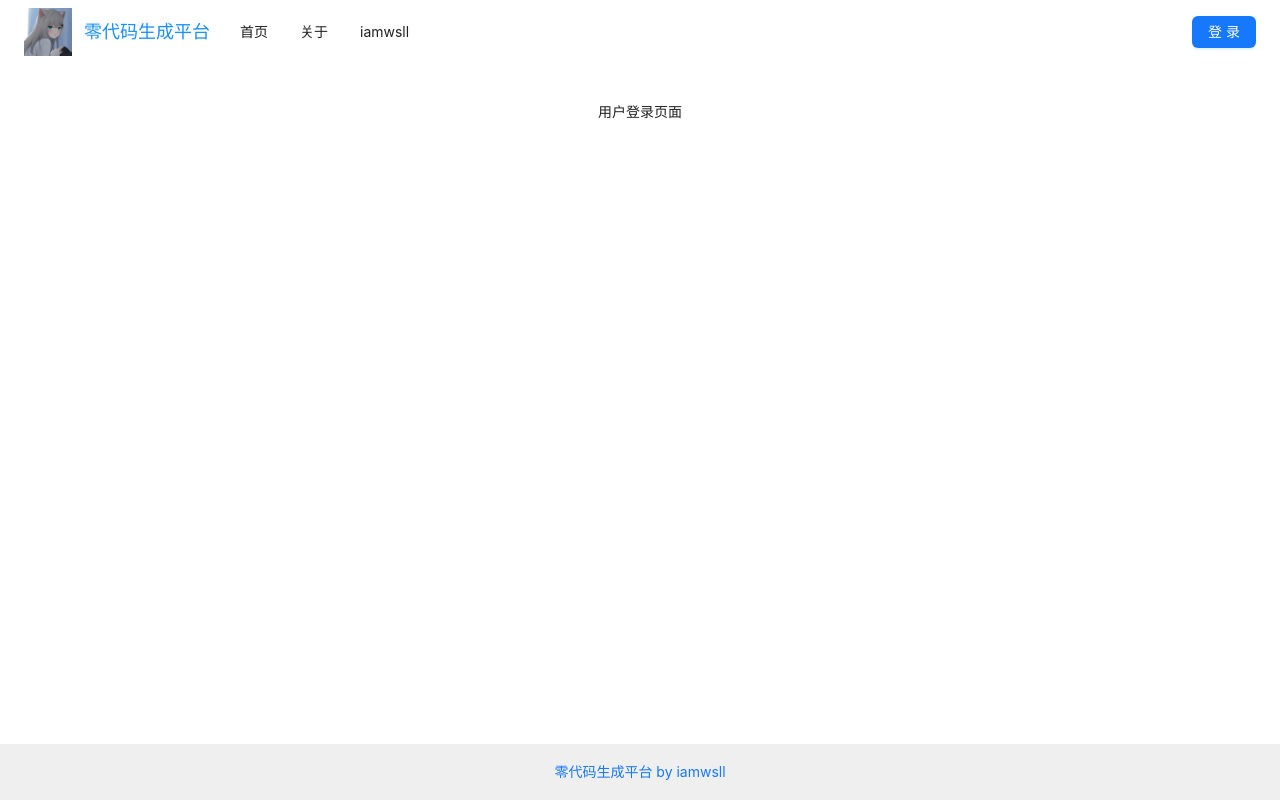
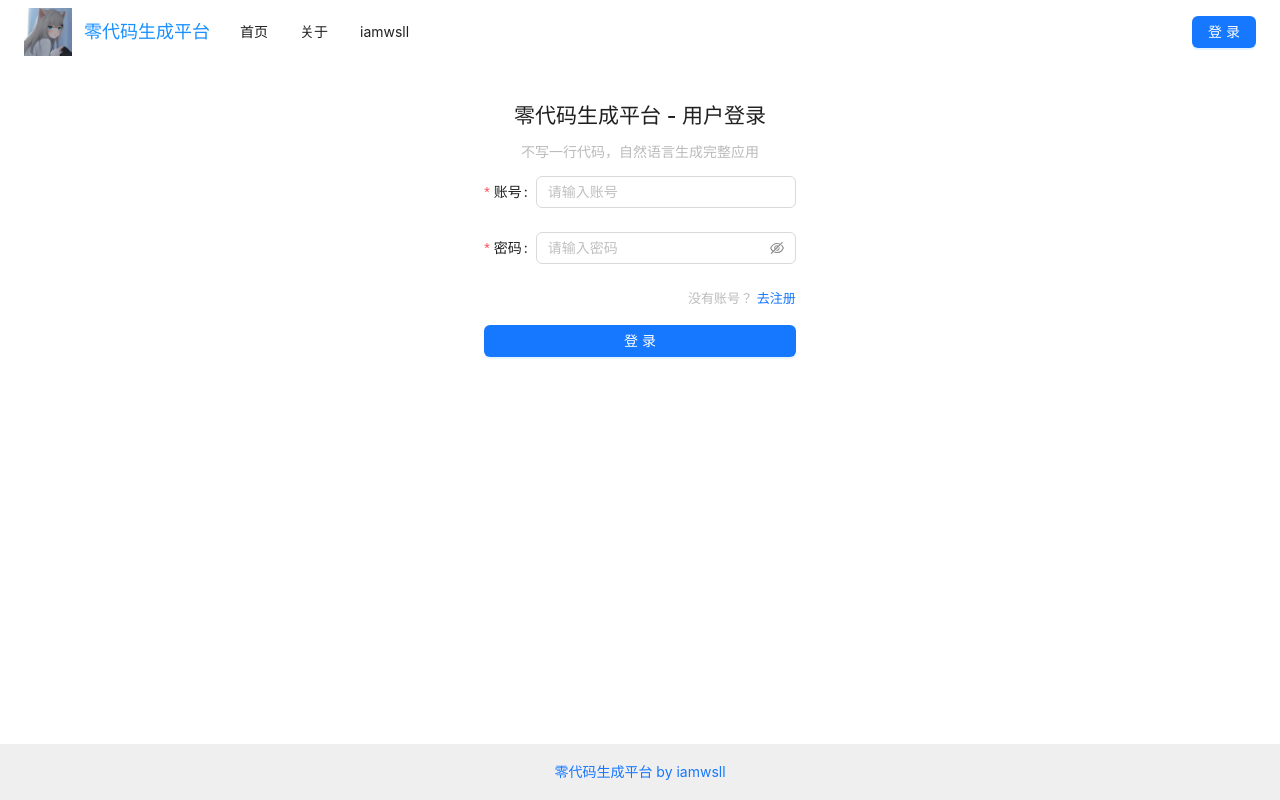
Before and after one commit to iamwsll/AI-code-generate-platform, a Vue app in the folder ai-code-frontend/: page /user/login in a window 1280 px wide. Built offline with nearby package versions, Linux system fonts and the light colour scheme; no server answers.

Commit message:
add user login page with form validation and submission handling

```diff
--- a/ai-code-frontend/src/pages/user/UserLoginPage.vue
+++ b/ai-code-frontend/src/pages/user/UserLoginPage.vue
@@ -1,8 +1,89 @@
+<template>
+  <div id="userLoginPage">
+    <h2 class="title">零代码生成平台 - 用户登录</h2>
+    <div class="desc">不写一行代码，自然语言生成完整应用</div>
+    <a-form :model="formState" name="basic" autocomplete="on" @finish="handleSubmit">
+      <a-form-item label="账号"   name="userAccount" :rules="[{ required: true, message: '请输入账号' }]">
+        <a-input v-model:value="formState.userAccount" placeholder="请输入账号" />
+      </a-form-item>
+      <a-form-item
+        label="密码"
+        name="userPassword"
+        :rules="[
+          { required: true, message: '密码不能为空' },
+          { min: 8, message: '密码不能小于 8 位' },
+        ]"
+      >
+        <a-input-password v-model:value="formState.userPassword" placeholder="请输入密码" />
+      </a-form-item>
+      <div class="tips">
+        没有账号？
+        <RouterLink to="/user/register">去注册</RouterLink>
+      </div>
+      <a-form-item>
+        <a-button type="primary" html-type="submit" style="width: 100%">登录</a-button>
+      </a-form-item>
+    </a-form>
+  </div>
+</template>
+
 <script setup lang="ts">
+import { reactive } from 'vue'
+import { useRouter } from 'vue-router'
+import { useLoginUserStore } from '@/stores/loginUser.ts'
+import { message } from 'ant-design-vue'
+import { login } from '@/api/userController.ts'
+
+const formState = reactive<API.UserLoginRequest>({
+  userAccount: '',
+  userPassword: '',
+})
+
+const router = useRouter()
+const loginUserStore = useLoginUserStore()
+
+/**
+ * 提交表单
+ * @param values
+ */
+const handleSubmit = async (values: any) => {
+  const res = await login(values)
+  // 登录成功，把登录态保存到全局状态中
+  if (res.data.code === 0 && res.data.data) {
+    await loginUserStore.fetchLoginUser()
+    message.success('登录成功')
+    await router.push({
+      path: '/',
+      replace: true,
+    })
+  } else {
+    message.error('登录失败，' + res.data.message)
+  }
+}
 </script>
 
-<template>
-  <main>
-    用户登录页面
-  </main>
-</template>
+<style scoped>
+#userLoginPage {
+  max-width: 360px;
+  /*表示水平居中*/
+  margin: 0 auto;
+}
+
+.title {
+  text-align: center;
+  margin-bottom: 16px;
+}
+
+.desc {
+  text-align: center;
+  color: #bbb;
+  margin-bottom: 16px;
+}
+
+.tips {
+  margin-bottom: 16px;
+  color: #bbb;
+  font-size: 13px;
+  text-align: right;
+}
+</style>
```
